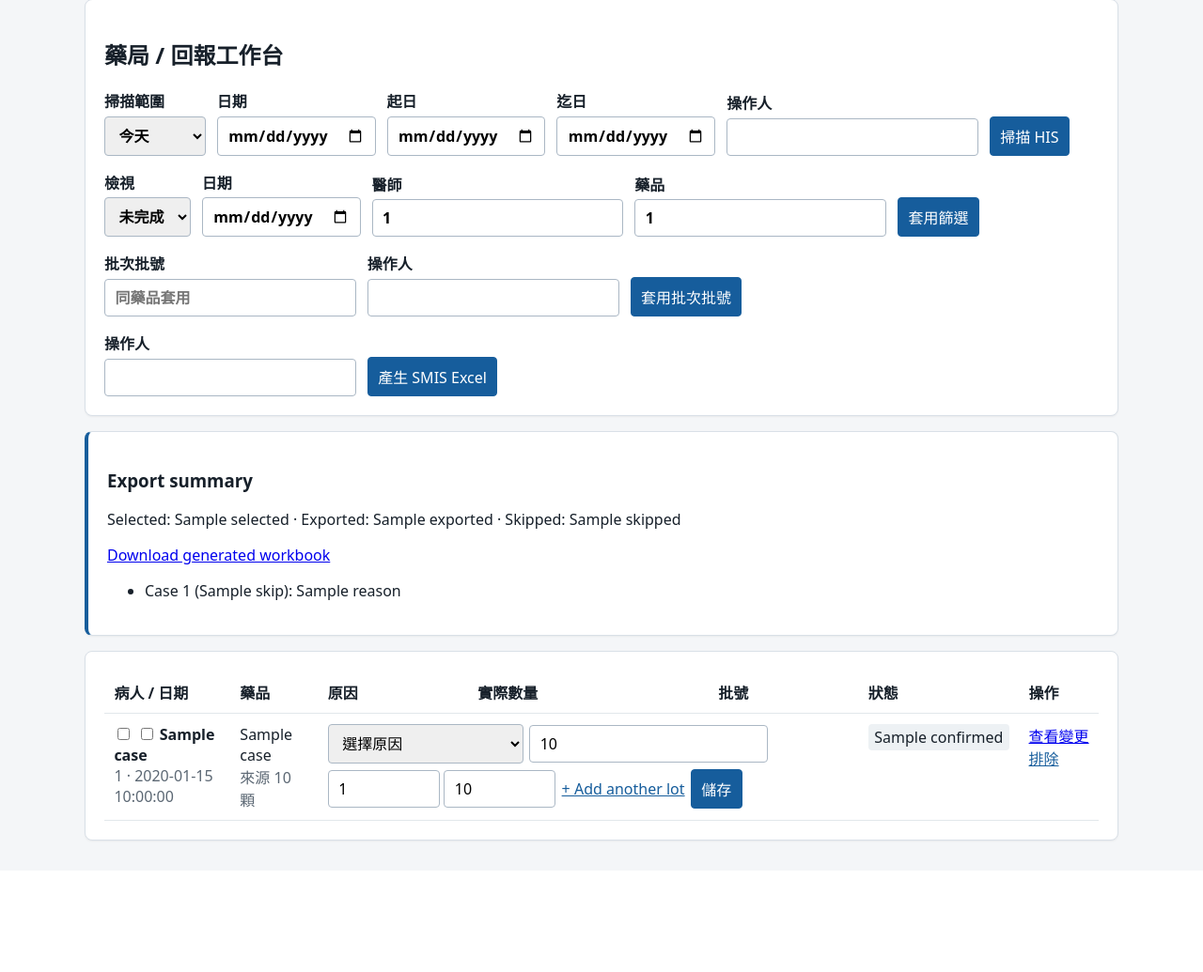
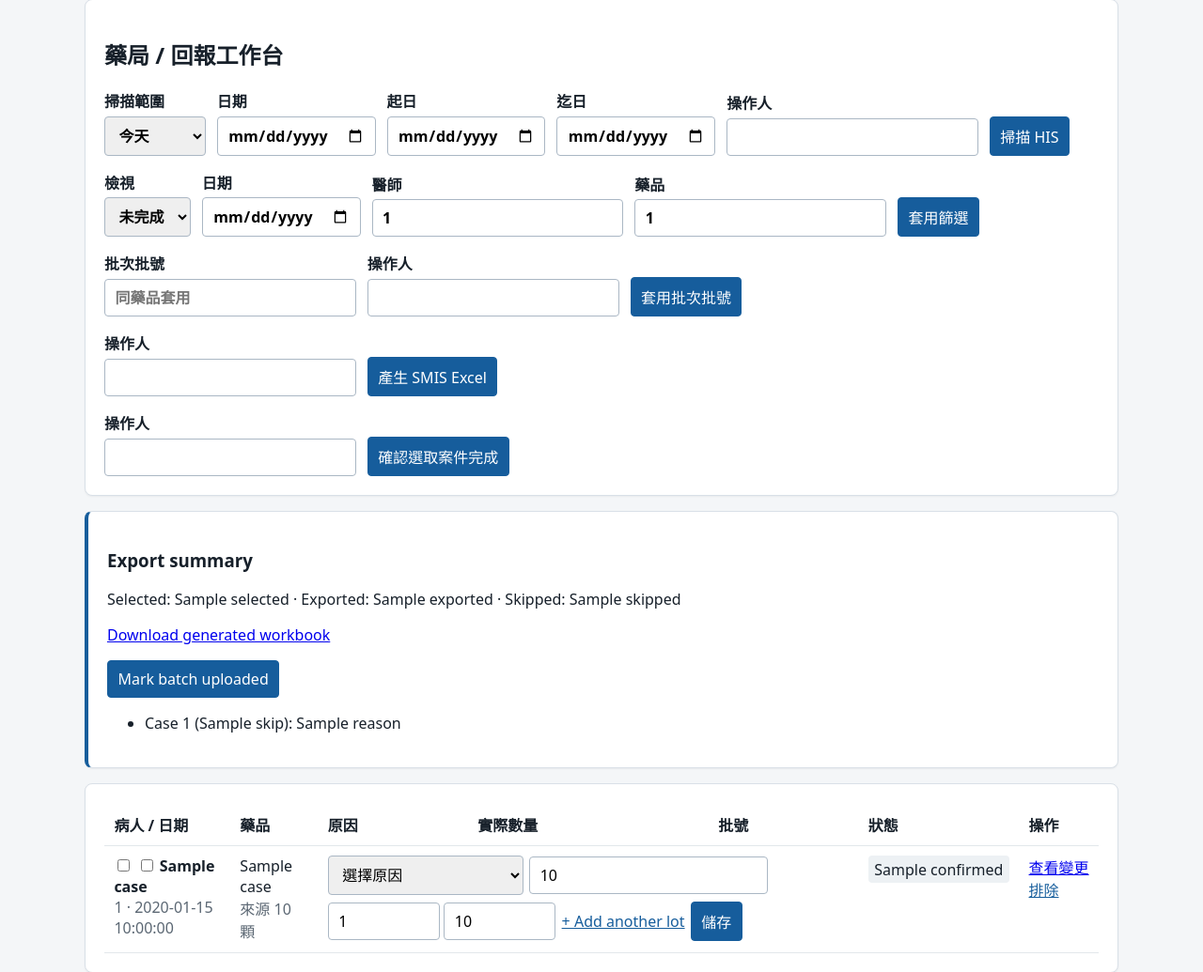
Before and after one commit to lemonicefate/clinic-antiviral-tool, a FastAPI app: template templates/pharmacy.html in a window 1280 px wide. Shown: the part 93-1128 px from the top of the page at 94% size. Before the commit the page ends 990 px from the top, so only its background shows below. Run offline with FastAPI, Linux system fonts and the light colour scheme; the template is opened without the code that fills it: most values are stand-ins (such as "Sample title", 1, 10 or a date in 2020).

Commit message:
feat: track upload confirmation and operations

```diff
--- a/app/database.py
+++ b/app/database.py
@@ -446,6 +446,51 @@ class Database:
             row = connection.execute("SELECT * FROM export_batches WHERE id = ?", (batch_id,)).fetchone()
         return dict(row) if row else None
 
+    def mark_batch_uploaded(self, batch_id: int, preserved_path: str) -> list[int]:
+        batch = self.get_export_batch(batch_id)
+        if batch is None:
+            raise KeyError(batch_id)
+        if batch["uploaded"]:
+            return self.batch_case_ids(batch_id)
+        now = _now()
+        case_ids = self.batch_case_ids(batch_id)
+        with self._connect() as connection:
+            connection.execute(
+                "UPDATE export_batches SET uploaded = 1, uploaded_at = ?, preserved_path = ? WHERE id = ?",
+                (now, preserved_path, batch_id),
+            )
+            if case_ids:
+                placeholders = ",".join("?" for _ in case_ids)
+                connection.execute(
+                    f"UPDATE cases SET state = ?, updated_at = ? WHERE id IN ({placeholders}) AND state != ?",
+                    (UPLOADED, now, *case_ids, EXCLUDED),
+                )
+        return case_ids
+
+    def batch_case_ids(self, batch_id: int) -> list[int]:
+        with self._connect() as connection:
+            rows = connection.execute(
+                "SELECT case_id FROM export_batch_cases WHERE batch_id = ? ORDER BY case_id",
+                (batch_id,),
+            ).fetchall()
+        return [int(row["case_id"]) for row in rows]
+
+    def confirm_cases(self, case_ids: Iterable[int]) -> list[int]:
+        ids = tuple(dict.fromkeys(int(case_id) for case_id in case_ids))
+        cases = [self.get_case(case_id) for case_id in ids]
+        if not ids or any(case is None for case in cases):
+            raise KeyError("case")
+        if any(case.state != UPLOADED for case in cases if case is not None):
+            raise ValueError("Only uploaded cases can be confirmed complete.")
+        now = _now()
+        with self._connect() as connection:
+            placeholders = ",".join("?" for _ in ids)
+            connection.execute(
+                f"UPDATE cases SET state = ?, updated_at = ? WHERE id IN ({placeholders})",
+                (CONFIRMED, now, *ids),
+            )
+        return list(ids)
+
     def _case_with_lots(self, row: sqlite3.Row) -> CaseRecord:
         case = _case_from_row(row)
         with self._connect() as connection:
--- a/app/main.py
+++ b/app/main.py
@@ -1,6 +1,7 @@
 from __future__ import annotations
 
 import logging
+import shutil
 from datetime import date
 from pathlib import Path
 from itertools import zip_longest
@@ -24,6 +25,7 @@ from app.cases import (
 from app.database import Database
 from app.exporter import ExportError, export_cases, validate_case_for_export
 from app.his import DateRangeError, DbfHisReader, HisReadError, HisReader
+from app.logging_setup import configure_logging
 from app.template import ReasonOption, TemplateCompatibilityError, load_reason_options
 
 
@@ -38,7 +40,7 @@ def create_app(
     database = database or Database(settings.database_path)
     app = FastAPI(title="Clinic Antiviral Tool")
     templates = Jinja2Templates(directory=str(settings.base_dir / "templates"))
-    logger = logging.getLogger("clinic_antiviral")
+    logger = configure_logging(settings.log_path)
     app.state.settings = settings
     app.state.his_reader = reader
     app.state.database = database
@@ -194,6 +196,7 @@ def create_app(
         medication_id: str = "",
         export_summary: dict[str, object] | None = None,
         download_url: str | None = None,
+        batch_id: int | None = None,
     ) -> HTMLResponse:
         parsed_date = None
         if report_date:
@@ -233,6 +236,7 @@ def create_app(
                 "error": error,
                 "export_summary": export_summary,
                 "download_url": download_url,
+                "batch_id": batch_id,
             },
         )
 
@@ -307,8 +311,12 @@ def create_app(
         lot_number: list[str] = Form(default=[]),
         lot_quantity: list[str] = Form(default=[]),
         operator: str = Form(""),
+        confirm_edit: str = Form(""),
     ) -> HTMLResponse:
         try:
+            current_case = database.get_case(case_id)
+            if current_case is None:
+                raise KeyError(case_id)
             selected_code = reason_code.strip() or None
             selected_label = None
             if selected_code:
@@ -319,6 +327,23 @@ def create_app(
                 selected_label = selected.label
             quantity = parse_actual_quantity(actual_quantity)
             lots = parse_lots(zip_longest(lot_number, lot_quantity, fillvalue=""))
+            if current_case.state == "confirmed" and confirm_edit != "yes":
+                return templates.TemplateResponse(
+                    request=request,
+                    name="confirmed-warning.html",
+                    context={
+                        "request": request,
+                        "case": current_case,
+                        "reason_code": selected_code,
+                        "reason_label": selected_label,
+                        "actual_quantity": quantity,
+                        "lots": lots,
+                        "operator": operator,
+                        "reason_options": load_reason_options(settings.template_path),
+                        "error": None,
+                        "success": None,
+                    },
+                )
             database.save_pharmacy_fields(
                 case_id,
                 reason_code=selected_code,
@@ -453,6 +478,7 @@ def create_app(
                 "skips": skipped,
             },
             download_url=f"/pharmacy/export/{batch_id}/download",
+            batch_id=batch_id,
         )
 
     @app.get("/pharmacy/export/{batch_id}/download")
@@ -464,6 +490,35 @@ def create_app(
         if not path.exists():
             return HTMLResponse("The generated workbook is missing. Error: EXPORT_002", status_code=404)
         return FileResponse(path, filename=path.name, media_type="application/vnd.openxmlformats-officedocument.spreadsheetml.sheet")
+
+    @app.post("/pharmacy/batch/{batch_id}/uploaded", response_class=HTMLResponse)
+    def mark_uploaded(request: Request, batch_id: int) -> HTMLResponse:
+        batch = database.get_export_batch(batch_id)
+        if not batch:
+            return render_pharmacy(request, error="The export batch was not found. Error: DB_001")
+        source_path = settings.app_data_path / "exports" / str(batch["filename"])
+        if not source_path.exists():
+            return render_pharmacy(request, error="The generated workbook is missing. Error: EXPORT_002")
+        try:
+            if batch["uploaded"]:
+                return render_pharmacy(request, message="Batch is already marked uploaded.")
+            destination = _uploaded_destination(settings.uploaded_path, source_path.name)
+            shutil.copy2(source_path, destination)
+            database.mark_batch_uploaded(batch_id, str(destination))
+            return render_pharmacy(request, message="Batch marked uploaded; workbook preserved.")
+        except Exception:
+            logger.exception("Upload preservation failed batch_id=%s", batch_id)
+            return render_pharmacy(request, error="The uploaded workbook could not be preserved. Error: EXPORT_002")
+
+    @app.post("/pharmacy/confirm", response_class=HTMLResponse)
+    def confirm_cases(request: Request, confirm_case_ids: list[int] = Form(default=[])) -> HTMLResponse:
+        try:
+            database.confirm_cases(confirm_case_ids)
+            return RedirectResponse("/pharmacy?message=Cases+marked+confirmed.", status_code=303)
+        except KeyError:
+            return render_pharmacy(request, error="Choose existing cases to confirm. Error: DB_001")
+        except ValueError as error:
+            return render_pharmacy(request, error=f"{error} Error: CASE_STATE_001")
 
     @app.post("/pharmacy/exclude", response_class=HTMLResponse)
     def exclude_pharmacy_case(
@@ -553,4 +608,20 @@ def _new_export_filename(export_directory: Path) -> str:
     return f"smis-report-{stamp}.xlsx"
 
 
+def _uploaded_destination(uploaded_directory: Path, filename: str) -> Path:
+    month_directory = uploaded_directory / datetime.now().strftime("%Y") / datetime.now().strftime("%m")
+    month_directory.mkdir(parents=True, exist_ok=True)
+    destination = month_directory / filename
+    if not destination.exists():
+        return destination
+    stem = destination.stem
+    suffix = destination.suffix
+    counter = 1
+    while True:
+        candidate = month_directory / f"{stem}-copy-{counter}{suffix}"
+        if not candidate.exists():
+            return candidate
+        counter += 1
+
+
 app = create_app()
--- a/templates/pharmacy.html
+++ b/templates/pharmacy.html
@@ -40,6 +40,10 @@
       <label>操作人 <input name="operator" autocomplete="off"></label>
       <button type="submit">產生 SMIS Excel</button>
     </form>
+    <form method="post" action="/pharmacy/confirm" id="confirm-form" class="batch-form">
+      <label>操作人 <input name="operator" autocomplete="off"></label>
+      <button type="submit">確認選取案件完成</button>
+    </form>
   </div>
 </section>
 
@@ -48,6 +52,7 @@
   <h3>Export summary</h3>
   <p>Selected: {{ export_summary.selected }} · Exported: {{ export_summary.exported }} · Skipped: {{ export_summary.skipped }}</p>
   {% if download_url %}<p><a href="{{ download_url }}">Download generated workbook</a></p>{% endif %}
+  {% if batch_id %}<form method="post" action="/pharmacy/batch/{{ batch_id }}/uploaded"><button type="submit">Mark batch uploaded</button></form>{% endif %}
   {% if export_summary.skips %}<ul>{% for skip in export_summary.skips %}<li>Case {{ skip.case_id }} ({{ skip.patient_name }}): {{ skip.reasons|join(', ') }}</li>{% endfor %}</ul>{% endif %}
 </section>
 {% endif %}
@@ -59,7 +64,7 @@
     <tbody>
     {% for case in cases %}
       <tr>
-        <td><input type="checkbox" name="case_ids" value="{{ case.id }}" form="batch-lot-form"> <input type="checkbox" name="export_case_ids" value="{{ case.id }}" form="export-form" {% if case.state == "ready_to_export" %}checked{% endif %}> <strong>{{ case.patient_name }}</strong><br><span class="muted">{{ case.medical_record_number }} · {{ case.report_date }}</span></td>
+        <td><input type="checkbox" name="case_ids" value="{{ case.id }}" form="batch-lot-form"> <input type="checkbox" name="export_case_ids" value="{{ case.id }}" form="export-form" {% if case.state == "ready_to_export" %}checked{% endif %}> {% if case.state == "uploaded" %}<input type="checkbox" name="confirm_case_ids" value="{{ case.id }}" form="confirm-form">{% endif %} <strong>{{ case.patient_name }}</strong><br><span class="muted">{{ case.medical_record_number }} · {{ case.report_date }}</span></td>
         <td>{{ case.medication_name }}<br><span class="muted">來源 {{ case.source_quantity }} {{ "顆" if case.source_quantity != 1 else "顆" }}</span></td>
         <td colspan="3">
           <form method="post" action="/pharmacy/save" class="row-form">
@@ -88,6 +93,7 @@
         <td><span class="state state-{{ case.state }}">{{ state_labels[case.state] }}</span></td>
         <td class="actions">
           <a href="/pharmacy/history/{{ case.id }}">查看變更</a>
+          {% if case.state == "uploaded" %}<form method="post" action="/pharmacy/confirm"><input type="hidden" name="confirm_case_ids" value="{{ case.id }}"><button class="link-button" type="submit">Confirm</button></form>{% endif %}
           {% if case.state != "excluded" %}
           <form method="post" action="/pharmacy/exclude">
             <input type="hidden" name="case_id" value="{{ case.id }}">
```
Also changed, not shown: app/logging_setup.py (added, +29 -0 lines), templates/confirmed-warning.html (added, +22 -0 lines), tests/test_operations.py (added, +21 -0 lines), tests/test_upload_confirmation.py (added, +142 -0 lines), README.md (added), official-template/README.md (added), 3 other files.
